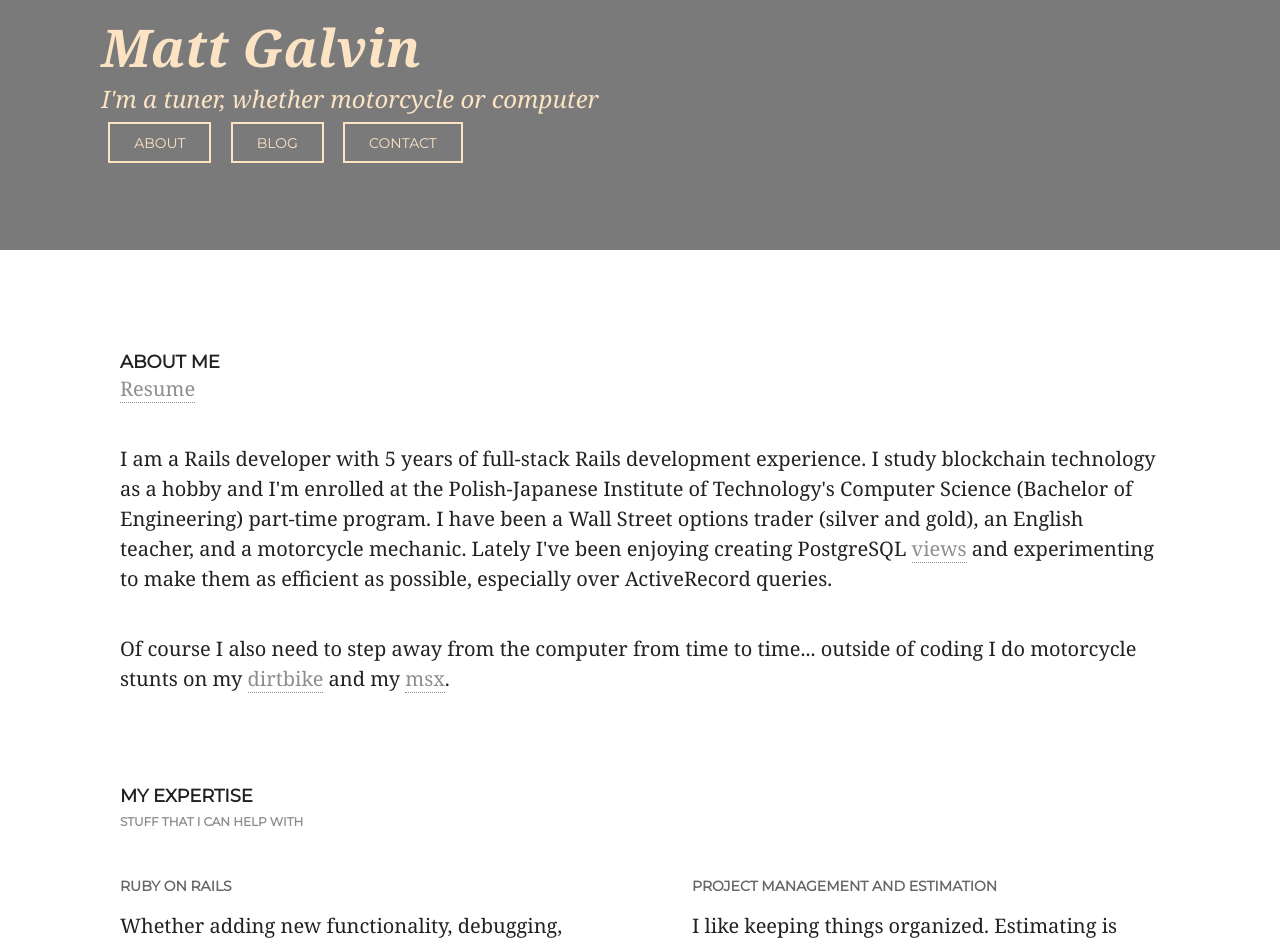
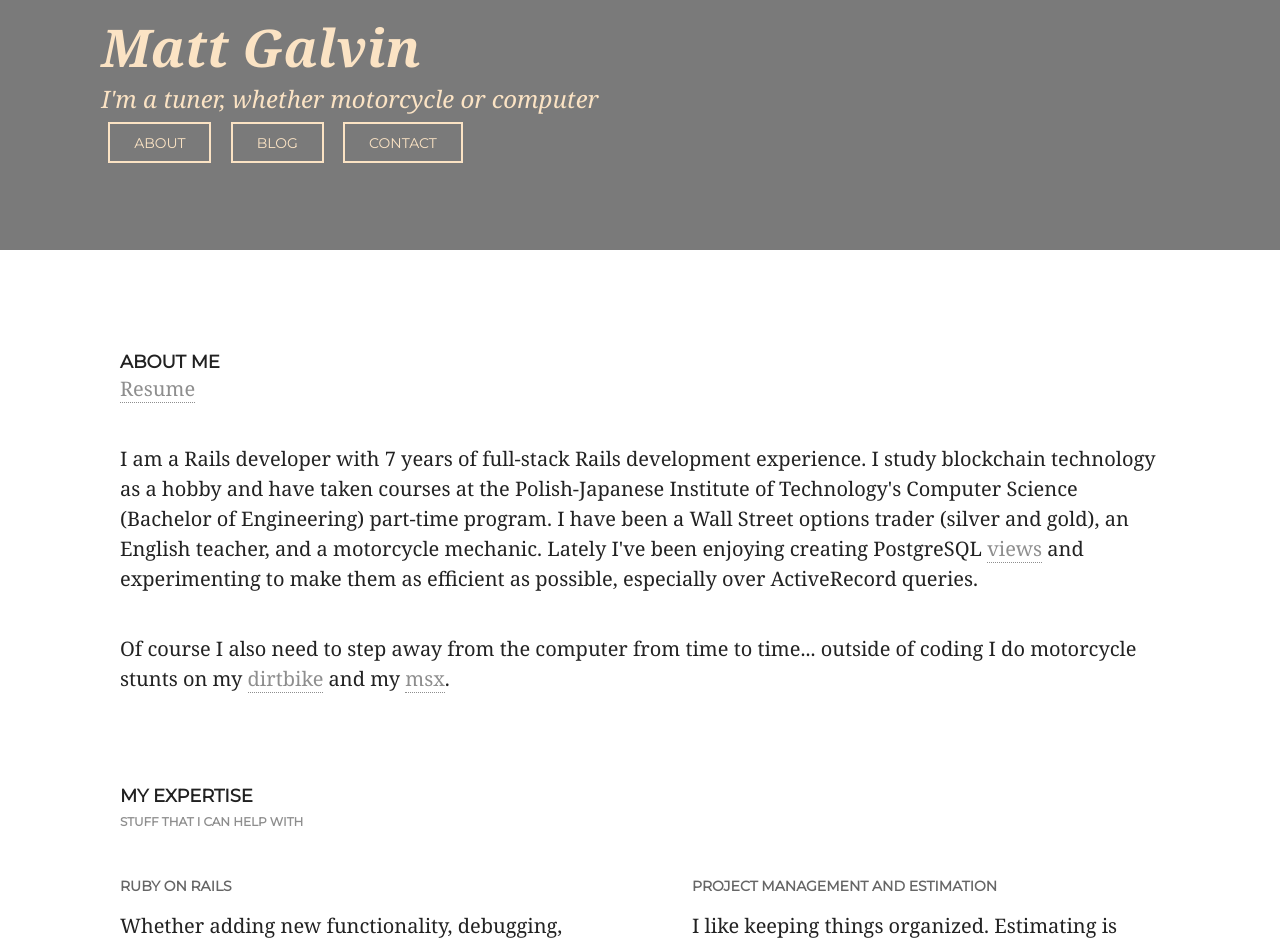
Before and after one commit to mattjg908/mattjg908.github.com, a Jekyll site: the page built from about/index.html, in a window 1280 px wide. Shown: the top 945 px of the page. Built offline with Jekyll 4.4.1, drawn with Linux system fonts in a browser that asks for light colours; some web fonts are replaced.

Commit message:
Update about

```diff
--- a/about/index.html
+++ b/about/index.html
@@ -15,7 +15,9 @@
                 <a href="/img/matthewgalvinresume.pdf">Resume</a>
             </header>
 
-            <p>I am a Rails developer with 5 years of full-stack Rails development experience. I study blockchain technology as a hobby and I'm enrolled at the Polish-Japanese Institute of Technology's Computer Science (Bachelor of Engineering) part-time program. I have been a Wall Street options trader (silver and gold), an English teacher, and a motorcycle mechanic. Lately I've been enjoying creating PostgreSQL <a href="http://www.postgresql.org/docs/9.4/static/sql-createview.html">views</a> and experimenting to make them as efficient as possible, especially over ActiveRecord queries.
+            <p>I am a Rails developer with 7 years of full-stack Rails
+            development experience. I study blockchain technology as a hobby and
+            have taken courses at the Polish-Japanese Institute of Technology's Computer Science (Bachelor of Engineering) part-time program. I have been a Wall Street options trader (silver and gold), an English teacher, and a motorcycle mechanic. Lately I've been enjoying creating PostgreSQL <a href="http://www.postgresql.org/docs/9.4/static/sql-createview.html">views</a> and experimenting to make them as efficient as possible, especially over ActiveRecord queries.
            </p>
            <p>Of course I also need to step away from the computer from time to time... outside of coding I do motorcycle stunts on my <a href="https://youtu.be/1jLTRDY_gB4">dirtbike</a> and my <a href="https://www.youtube.com/watch?v=3o0gy-JqgmQ&feature=youtu.be">msx</a>.</p>
 
```
Also changed, not shown: 1 other file.
